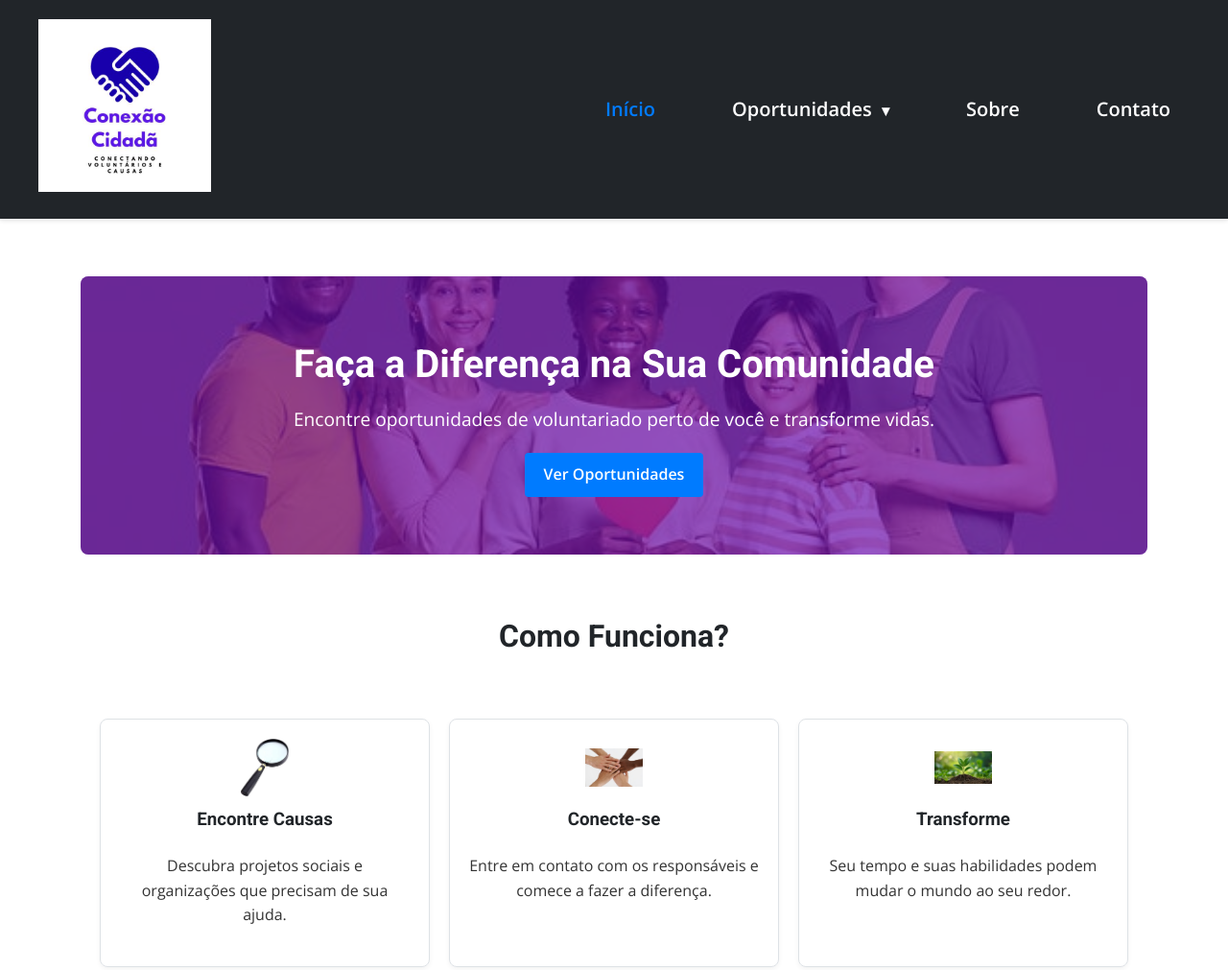
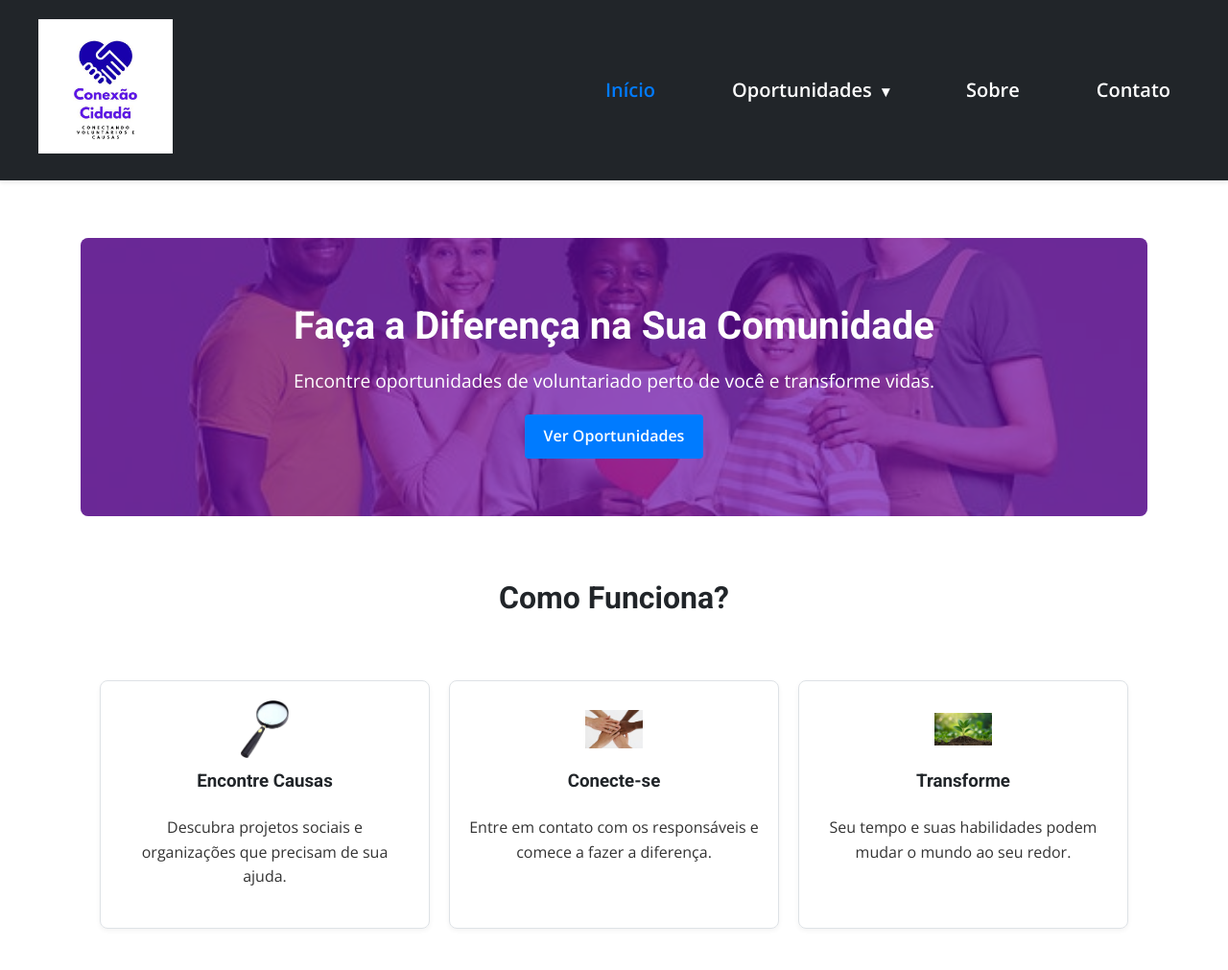
Before and after one commit to Lunodavincci/projetoFinalRaul, a plain HTML site: page index.html in a window 1280 px wide. Shown: the top 1011 px of the page at 96% size. Drawn offline with nearby package versions, Linux system fonts and the light colour scheme.

Commit message:
css updated

```diff
--- a/styles/style.css
+++ b/styles/style.css
@@ -105,7 +105,7 @@ header nav {
 }
 
 .logo img {
-    height: 180px; /* Tamanho do logo */
+    height: 140px; /* Tamanho do logo */
     margin-right: var(--spacing-sm);
 }
 
```
